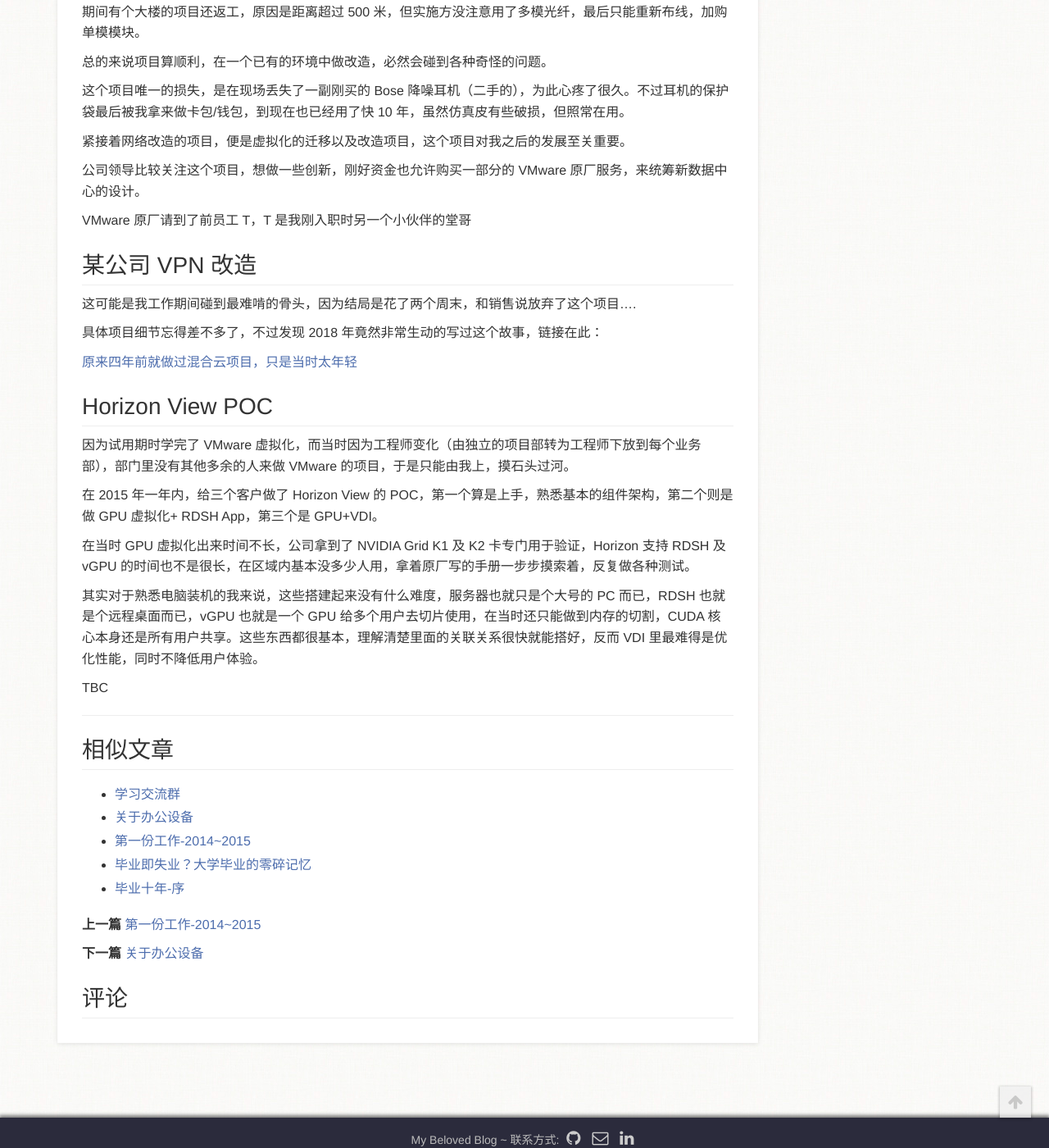
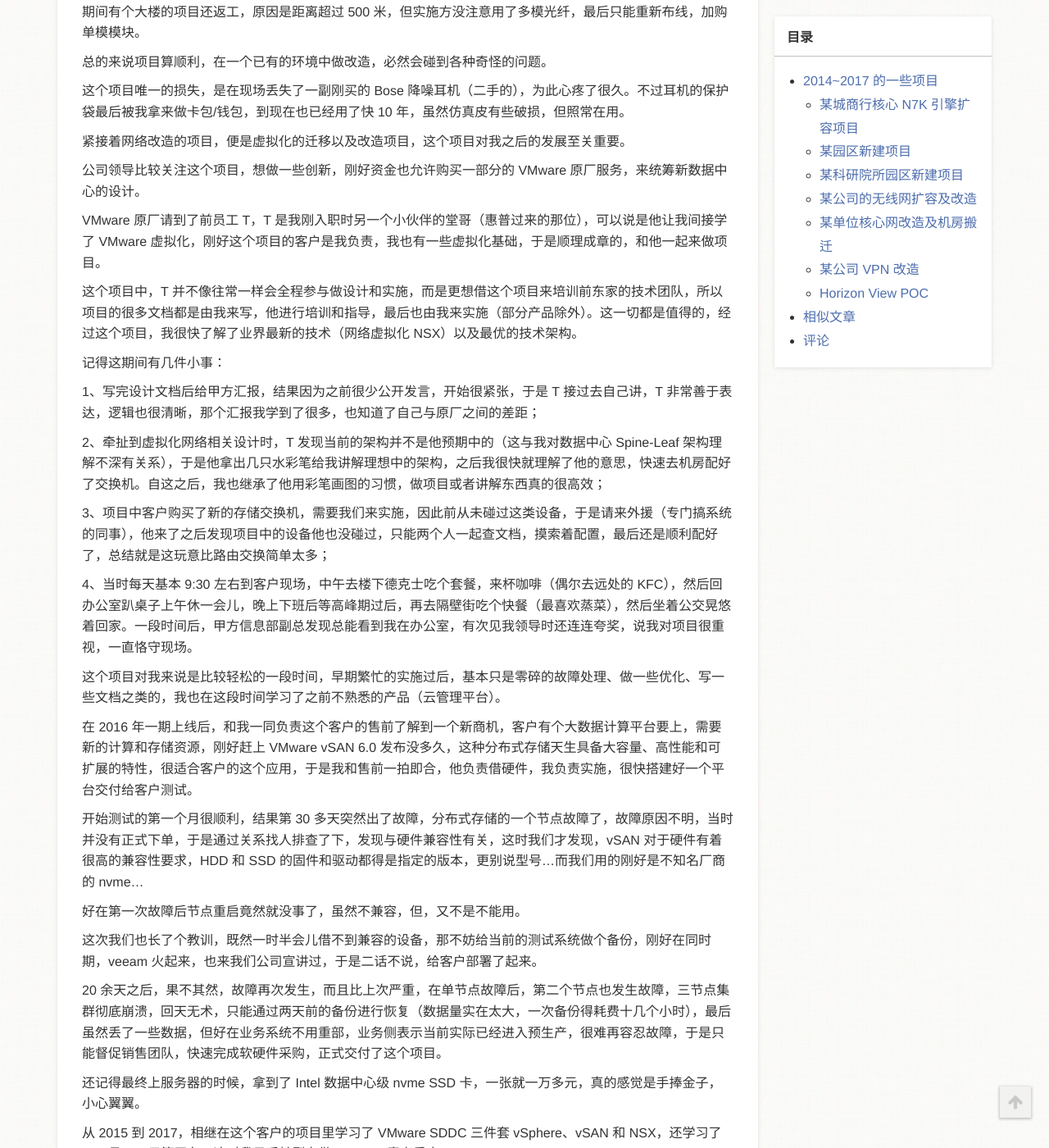
Before and after one commit to zm1990s/halfcoffee, a Jekyll site: the page built from _posts/2023-3-11-projects2014.markdown, in a window 1280 px wide and 1400 px high, scrolled down 3597 px. Shown: the whole window at 82% size. Built offline with Jekyll 4.4.1, drawn with Linux system fonts in a browser that asks for light colours; comment, search, counter and statistics services are not loaded; a style sheet for code colours, icons or effects is not loaded; some of the changed text lies outside the part shown.

Commit message:
202306252

```diff
--- a/_posts/2023-3-11-projects2014.markdown
+++ b/_posts/2023-3-11-projects2014.markdown
@@ -137,7 +137,47 @@ typora-root-url: ../../halfcoffee
 
 公司领导比较关注这个项目，想做一些创新，刚好资金也允许购买一部分的 VMware 原厂服务，来统筹新数据中心的设计。
 
-VMware 原厂请到了前员工 T，T 是我刚入职时另一个小伙伴的堂哥
+VMware 原厂请到了前员工 T，T 是我刚入职时另一个小伙伴的堂哥（惠普过来的那位），可以说是他让我间接学了 VMware 虚拟化，刚好这个项目的客户是我负责，我也有一些虚拟化基础，于是顺理成章的，和他一起来做项目。
+
+这个项目中，T 并不像往常一样会全程参与做设计和实施，而是更想借这个项目来培训前东家的技术团队，所以项目的很多文档都是由我来写，他进行培训和指导，最后也由我来实施（部分产品除外）。这一切都是值得的，经过这个项目，我很快了解了业界最新的技术（网络虚拟化 NSX）以及最优的技术架构。
+
+记得这期间有几件小事：
+
+1、写完设计文档后给甲方汇报，结果因为之前很少公开发言，开始很紧张，于是 T 接过去自己讲，T 非常善于表达，逻辑也很清晰，那个汇报我学到了很多，也知道了自己与原厂之间的差距；
+
+2、牵扯到虚拟化网络相关设计时，T 发现当前的架构并不是他预期中的（这与我对数据中心 Spine-Leaf 架构理解不深有关系），于是他拿出几只水彩笔给我讲解理想中的架构，之后我很快就理解了他的意思，快速去机房配好了交换机。自这之后，我也继承了他用彩笔画图的习惯，做项目或者讲解东西真的很高效；
+
+3、项目中客户购买了新的存储交换机，需要我们来实施，因此前从未碰过这类设备，于是请来外援（专门搞系统的同事），他来了之后发现项目中的设备他也没碰过，只能两个人一起查文档，摸索着配置，最后还是顺利配好了，总结就是这玩意比路由交换简单太多；
+
+4、当时每天基本 9:30 左右到客户现场，中午去楼下德克士吃个套餐，来杯咖啡（偶尔去远处的 KFC），然后回办公室趴桌子上午休一会儿，晚上下班后等高峰期过后，再去隔壁街吃个快餐（最喜欢蒸菜），然后坐着公交晃悠着回家。一段时间后，甲方信息部副总发现总能看到我在办公室，有次见我领导时还连连夸奖，说我对项目很重视，一直恪守现场。
+
+
+
+这个项目对我来说是比较轻松的一段时间，早期繁忙的实施过后，基本只是零碎的故障处理、做一些优化、写一些文档之类的，我也在这段时间学习了之前不熟悉的产品（云管理平台）。
+
+
+
+在 2016 年一期上线后，和我一同负责这个客户的售前了解到一个新商机，客户有个大数据计算平台要上，需要新的计算和存储资源，刚好赶上 VMware vSAN 6.0 发布没多久，这种分布式存储天生具备大容量、高性能和可扩展的特性，很适合客户的这个应用，于是我和售前一拍即合，他负责借硬件，我负责实施，很快搭建好一个平台交付给客户测试。
+
+开始测试的第一个月很顺利，结果第 30 多天突然出了故障，分布式存储的一个节点故障了，故障原因不明，当时并没有正式下单，于是通过关系找人排查了下，发现与硬件兼容性有关，这时我们才发现，vSAN 对于硬件有着很高的兼容性要求，HDD 和 SSD 的固件和驱动都得是指定的版本，更别说型号...而我们用的刚好是不知名厂商的 nvme...
+
+好在第一次故障后节点重启竟然就没事了，虽然不兼容，但，又不是不能用。
+
+这次我们也长了个教训，既然一时半会儿借不到兼容的设备，那不妨给当前的测试系统做个备份，刚好在同时期，veeam 火起来，也来我们公司宣讲过，于是二话不说，给客户部署了起来。
+
+
+
+20 余天之后，果不其然，故障再次发生，而且比上次严重，在单节点故障后，第二个节点也发生故障，三节点集群彻底崩溃，回天无术，只能通过两天前的备份进行恢复（数据量实在太大，一次备份得耗费十几个小时），最后虽然丢了一些数据，但好在业务系统不用重部，业务侧表示当前实际已经进入预生产，很难再容忍故障，于是只能督促销售团队，快速完成软硬件采购，正式交付了这个项目。
+
+还记得最终上服务器的时候，拿到了 Intel 数据中心级 nvme SSD 卡，一张就一万多元，真的感觉是手捧金子，小心翼翼。
+
+
+
+从 2015 到 2017，相继在这个客户的项目里学习了 VMware SDDC 三件套 vSphere、vSAN 和 NSX，还学习了 vRA 及 UP 云管平台，这对我日后转型专做 VMware 意义重大。
+
+
+
+在 2017 年快离职的时候，我把这个项目中所有的材料做了汇总，形成了一系列标准文档交给了同事。
 
 
 
```
